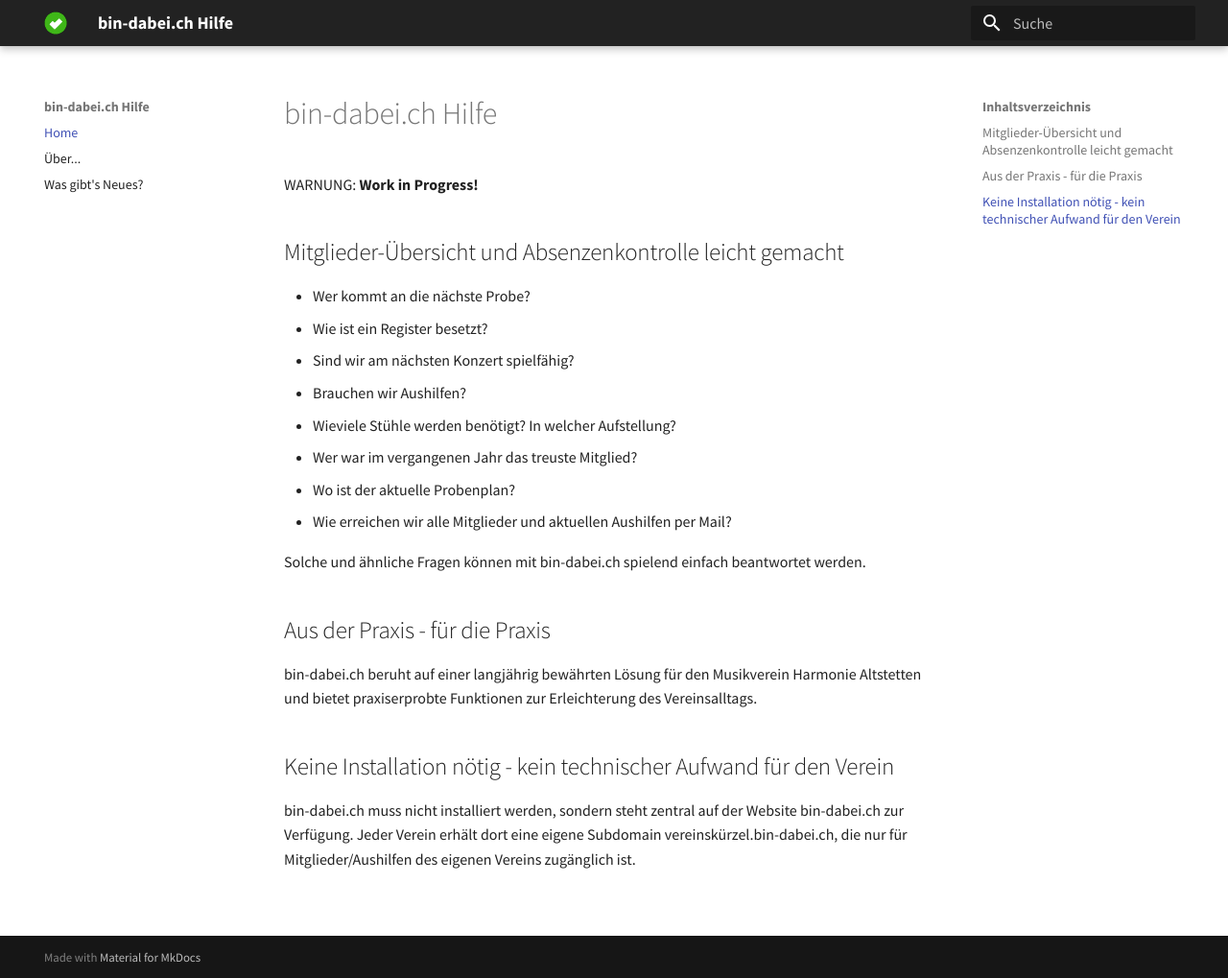
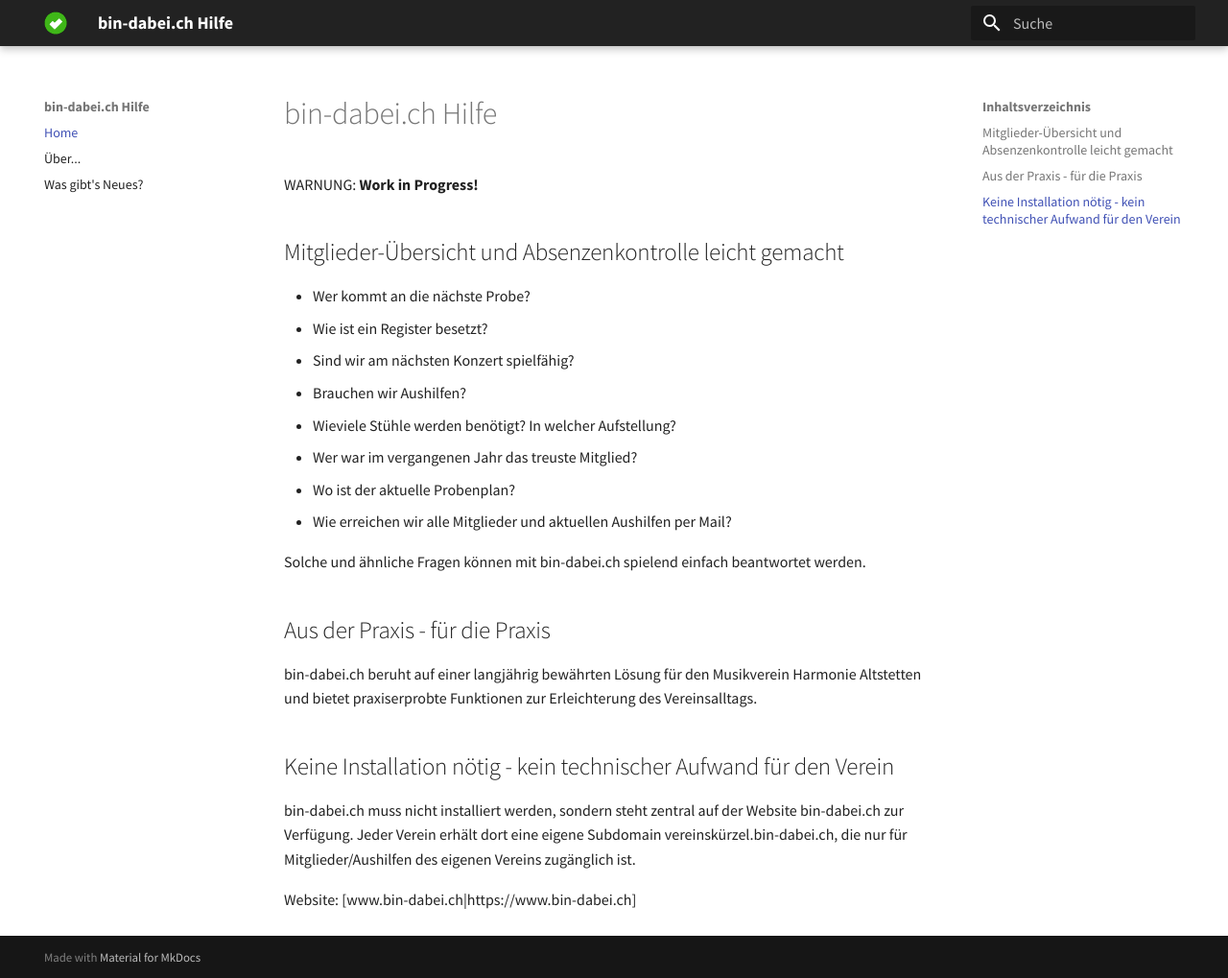
Before and after one commit to ritterg/bin-dabei-dokumentation, an MkDocs documentation site: the page built from docs/index.md, in a window 1280 px wide and 1019 px high. Shown: the whole window at 96% size. Built offline with MkDocs 1.6.1 and Material for MkDocs 9.7.7, drawn with Linux system fonts in a browser that asks for light colours; some web fonts are replaced.

Commit message:
index with link

```diff
--- a/docs/index.md
+++ b/docs/index.md
@@ -24,3 +24,5 @@
 
 bin-dabei.ch muss nicht installiert werden, sondern steht zentral auf der Website bin-dabei.ch zur Verfügung.
 Jeder Verein erhält dort eine eigene Subdomain vereinskürzel.bin-dabei.ch, die nur für Mitglieder/Aushilfen des eigenen Vereins zugänglich ist.
+
+Website: [www.bin-dabei.ch|https://www.bin-dabei.ch]
```
